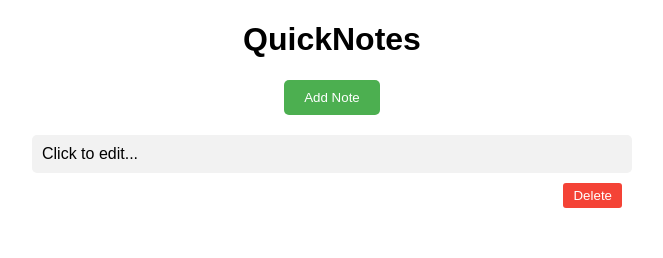
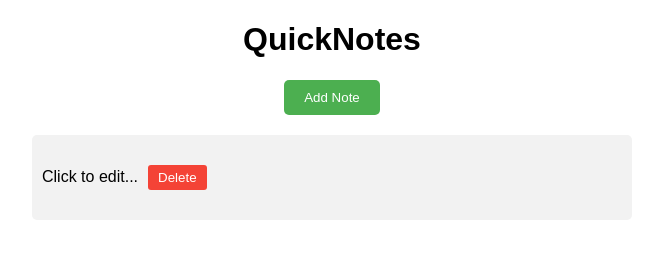
Before and after one commit to krishishah05/QuickNotes, a plain HTML site: page index.html in a window 1280 px wide. Both pictures are taken after a click on the button "Add Note". Shown: the whole page, without its empty margins (308-971 px from the left). Drawn offline with Linux system fonts and the light colour scheme.

Commit message:
Update style.css

```diff
--- a/style.css
+++ b/style.css
@@ -30,20 +30,26 @@ button:hover {
 }
 
 .note {
+    display: flex; /* Use flexbox layout */
+    align-items: center; /* Align items vertically */
     background-color: #f2f2f2;
     margin-bottom: 10px;
     padding: 10px;
     border-radius: 5px;
 }
 
+.note-content {
+    flex: 1; /* Allow the content to grow */
+}
+
 .deleteBtn {
-    float: right;
     background-color: #f44336;
     color: white;
     border: none;
     padding: 5px 10px;
     border-radius: 3px;
     cursor: pointer;
+    margin-left: 10px; /* Push the delete button to the end */
 }
 
 .deleteBtn:hover {
```
